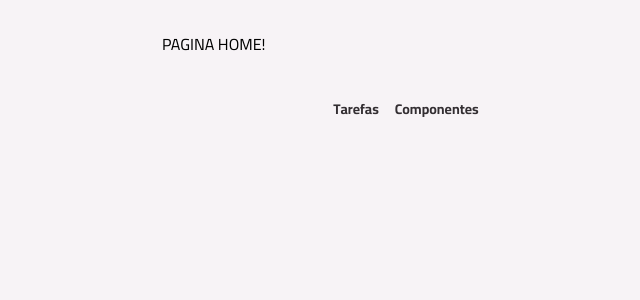
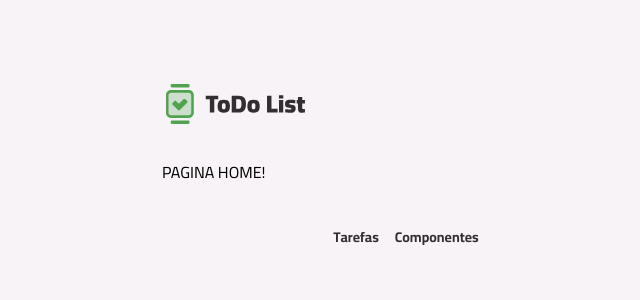
Before and after one commit to leoperass/todo-react, a React (Vite) app: page / in a window 1280 px wide. Shown: the top 300 px of the page, without its empty margins (234-874 px from the left). Built offline with nearby package versions, Linux system fonts and the light colour scheme.

Commit message:
feat: add core-components e integração no layout principal
- Criados core components:
  - Header: container com logo
  - MainContent: wrapper principal para o conteúdo das páginas
  - Footer: rodapé com links de navegação usando NavLink.
- LayoutMain atualizado.

```diff
--- /dev/null
+++ b/src/core-components/footer.tsx
@@ -0,0 +1,19 @@
+import { NavLink } from "react-router";
+import Text from "../components/text";
+
+export default function Footer() {
+    return <footer className="my-5 md:my-10">
+        <nav className="flex items-center justify-center gap-4">
+            <NavLink to="/">
+                <Text variant="body-sm-bold" className="text-gray-300">
+                    Tarefas
+                </Text>
+            </NavLink>
+            <NavLink to="/componentes">
+                <Text variant="body-sm-bold" className="text-gray-300">
+                    Componentes
+                </Text>
+            </NavLink>
+        </nav>
+    </footer>
+}
--- a/src/core-components/header.tsx
+++ b/src/core-components/header.tsx
@@ -6,5 +6,5 @@ export default function Header() {
         <Container as="header" className="mt-3 md:mt-20">
             <Logo className="h-9 md:h-12"/>
         </Container>
-    )
+    );
 }
--- /dev/null
+++ b/src/core-components/main-content.tsx
@@ -0,0 +1,8 @@
+import React from "react";
+import { cx } from "class-variance-authority";
+
+interface MainContentProps extends React.ComponentProps<"main">{}
+
+export default function MainContent({children, className, ...props}: MainContentProps) {
+    return <main className={cx("mt-4 md:mt-8", className)} {...props}>{children}</main>;
+}
--- a/src/pages/layout-main.tsx
+++ b/src/pages/layout-main.tsx
@@ -1,28 +1,16 @@
-import { NavLink, Outlet } from "react-router";
-import Container from "../components/container";
-import Text from "../components/text";
+import { Outlet } from "react-router";
+import Header from "../core-components/header";
+import MainContent from "../core-components/main-content";
+import Footer from "../core-components/footer";
 
 export default function LayoutMain() {
     return (
         <>
-
-            <main className="mt-4 md:mt-8">
+            <Header />
+            <MainContent>
                 <Outlet />
-            </main>
-            <footer className="my-5 md:my-10">
-                <nav className="flex items-center justify-center gap-4">
-                    <NavLink to="/">
-                        <Text variant="body-sm-bold" className="text-gray-300">
-                            Tarefas
-                        </Text>
-                    </NavLink>
-                    <NavLink to="/componentes">
-                        <Text variant="body-sm-bold" className="text-gray-300">
-                            Componentes
-                        </Text>
-                    </NavLink>
-                </nav>
-            </footer>
+            </MainContent>
+            <Footer />
         </>
     )
 }
```
